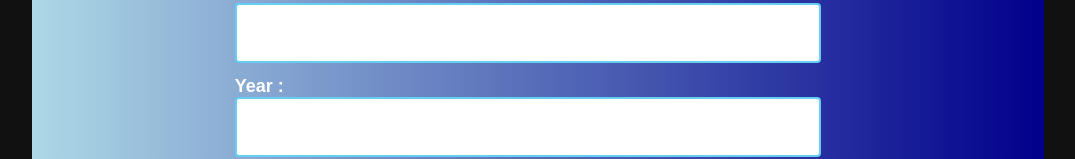
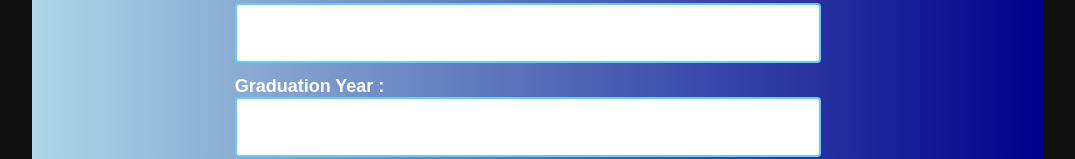
Before and after one commit to Muhammad-Yousuf3/Editable_Resume_Builder, a plain HTML site: page index.html in a window 1280 px wide. Shown: the part 760-919 px from the top of the page, without its empty margins (102-1177 px from the left). Drawn offline with Linux system fonts and the light colour scheme.

Commit message:
Resume Builder

```diff
--- a/index.html
+++ b/index.html
@@ -33,7 +33,7 @@
             <label for="institution">Institute :</label>
             <input type="text" id="institution" required>
 
-            <label for="year">Year :</label>
+            <label for="year">Graduation Year :</label>
             <input type="number" id="year" required>
 
             <h2>Work Experince</h2>
```
